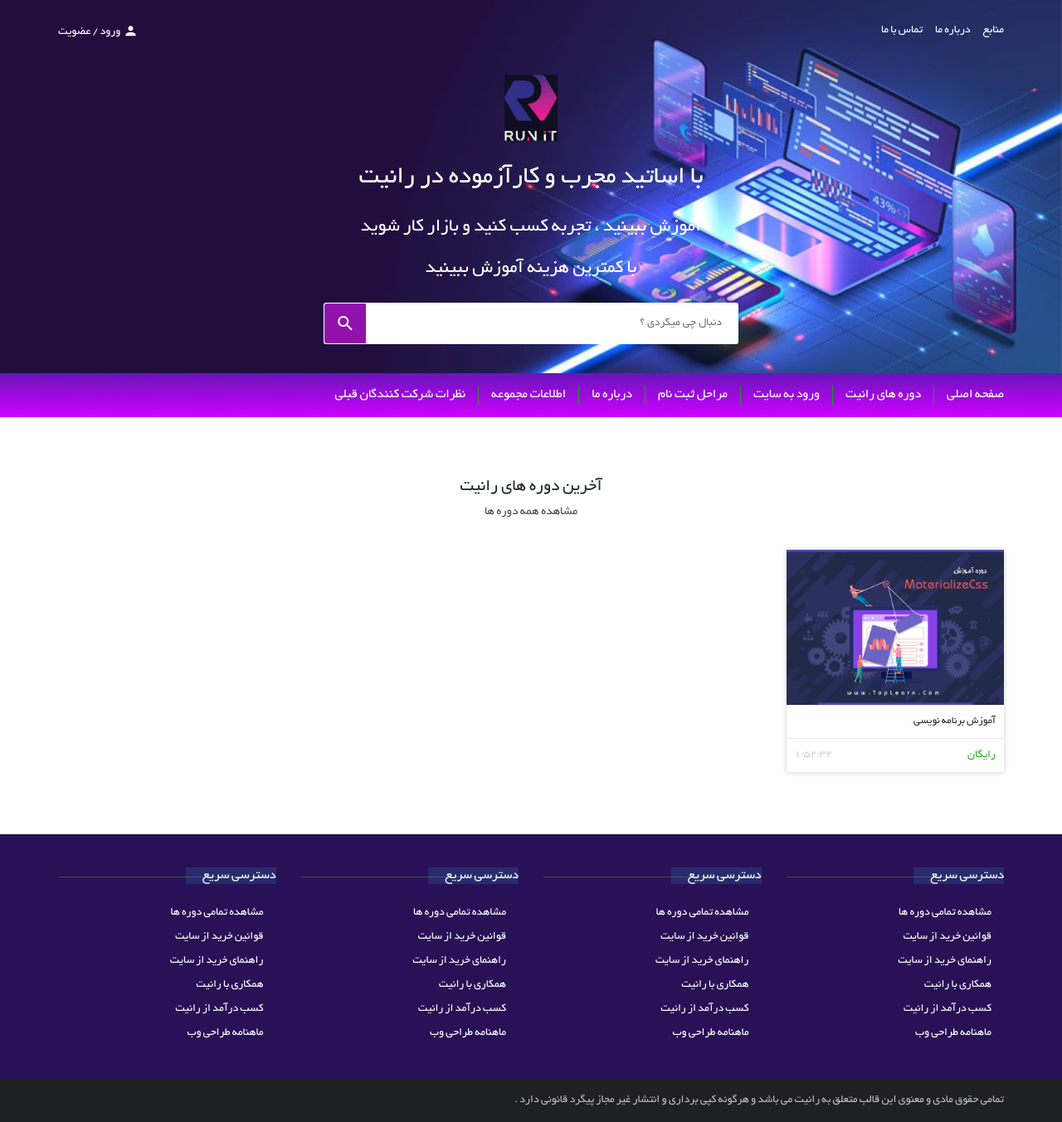
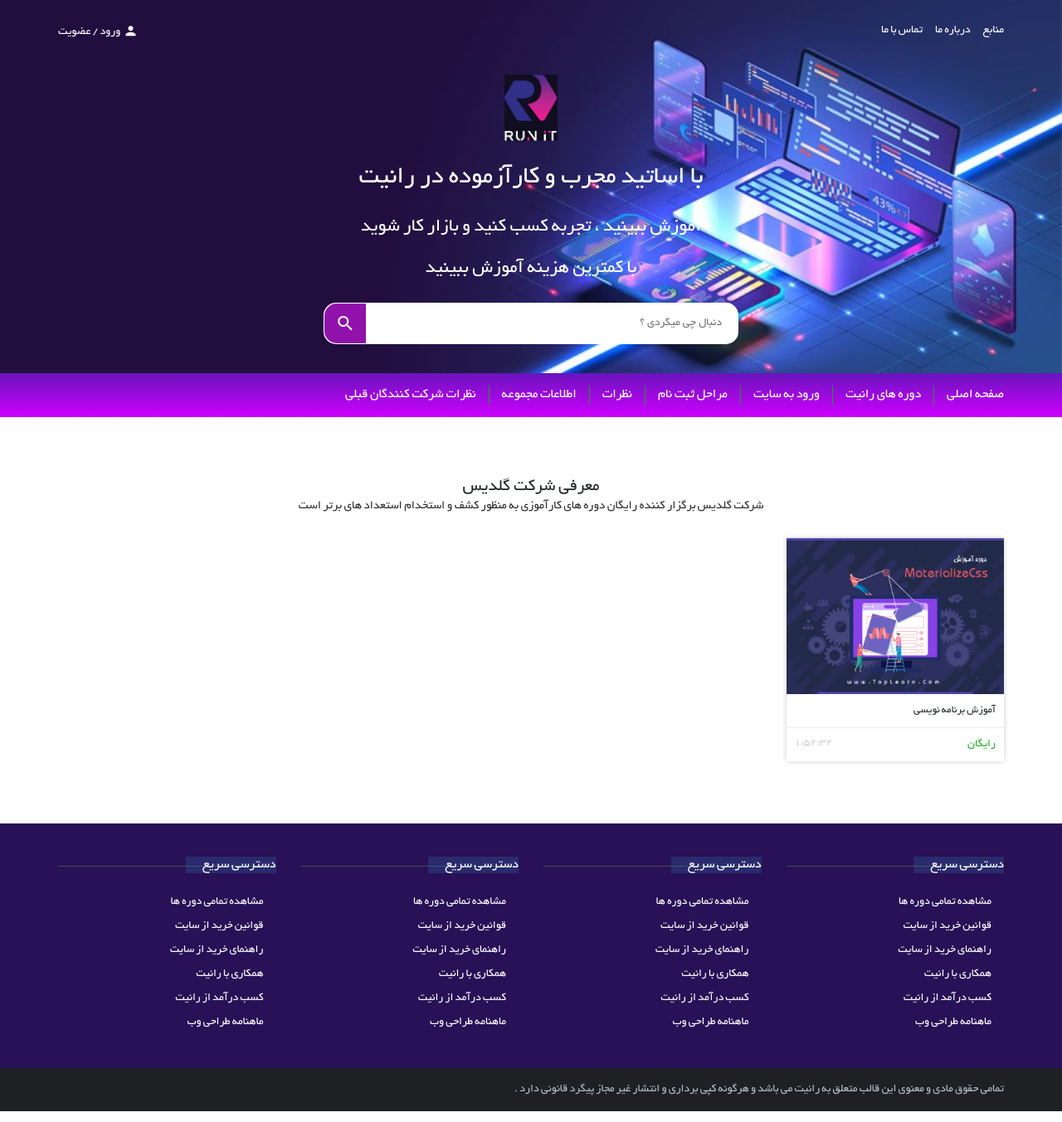
Before and after one commit to grandfox021/Runnit_N, a Flask app: page / in a window 1280 px wide. Shown: the whole page at 83% size. Run offline with Flask 3, Linux system fonts and the light colour scheme; some libraries are stand-ins or nearby versions.

Commit message:
miniedit

```diff
--- a/runnit_project/main_app/static/css/style.css
+++ b/runnit_project/main_app/static/css/style.css
@@ -105,9 +105,9 @@ a,i,input[type="submit"], form button{ -webkit-transition : all 0.2s linear 0s;
 }
 .landing-layer .search-form form input{
    background-color: #fff;
-   border-radius: 3px;
-   -moz-border-radius: 3px;
-   -webkit-border-radius: 3px;
+   border-radius: 15px;
+   -moz-border-radius: 15px;
+   -webkit-border-radius: 15px;
    width: 100%;
    line-height: 50px;
    border:0;
@@ -124,12 +124,12 @@ a,i,input[type="submit"], form button{ -webkit-transition : all 0.2s linear 0s;
    left: 1px;
    top: 1px;
    border:0;
-   -webkit-border-top-left-radius: 3px;
-  -webkit-border-bottom-left-radius: 3px;
-  -moz-border-radius-topleft: 3px;
-  -moz-border-radius-bottomleft: 3px;
-  border-top-left-radius: 3px;
-  border-bottom-left-radius: 3px;
+   -webkit-border-top-left-radius: 15px;
+  -webkit-border-bottom-left-radius: 15px;
+  -moz-border-radius-topleft: 15px;
+  -moz-border-radius-bottomleft: 15px;
+  border-top-left-radius: 15px;
+  border-bottom-left-radius: 15px;
 }
 .landing-layer .search-form form button i{
    position: relative;
--- /dev/null
+++ b/runnit_project/main_app/templates/admin_panel.html
@@ -0,0 +1,6 @@
+{% extends './shared/base.html' %}
+
+{% block content %}
+
+
+{% endblock %}
--- a/runnit_project/main_app/templates/home.html
+++ b/runnit_project/main_app/templates/home.html
@@ -26,8 +26,8 @@
 
 
             <header>
-                <h2> آخرین دوره های  رانیت </h2>
-                <a href=""> مشاهده همه دوره ها </a>
+                <h2>  معرفی شرکت گلدیس </h2>
+                <h3> شرکت گلدیس برگزار کننده رایگان دوره های کارآموزی به منظور کشف و استخدام استعداد های برتر است </h3>
             </header>
             <div class="row">
                 <!-- col -->
--- a/runnit_project/main_app/templates/shared/HeaderComponent.html
+++ b/runnit_project/main_app/templates/shared/HeaderComponent.html
@@ -81,7 +81,7 @@
                         <li><a href=""> ازمون برنامه نویسی </a></li>
                     </ul>
                 </li>
-                <li><a href=""> درباره ما </a></li>
+                <li><a href=""> نظرات  </a></li>
                 <li><a href=""> اطلاعات مجموعه </a></li>
                 <li><a href=""> نظرات شرکت کنندگان قبلی  </a></li>
             </ul>
```
Also changed, not shown: runnit_project/main_app/templates/admin_panenl.html (deleted).
